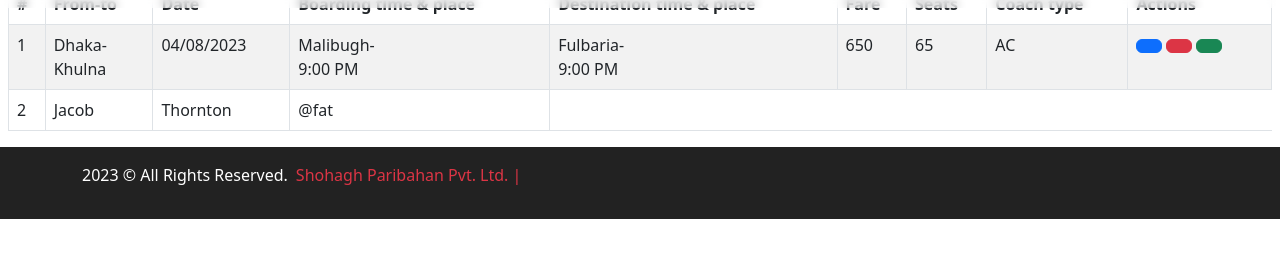
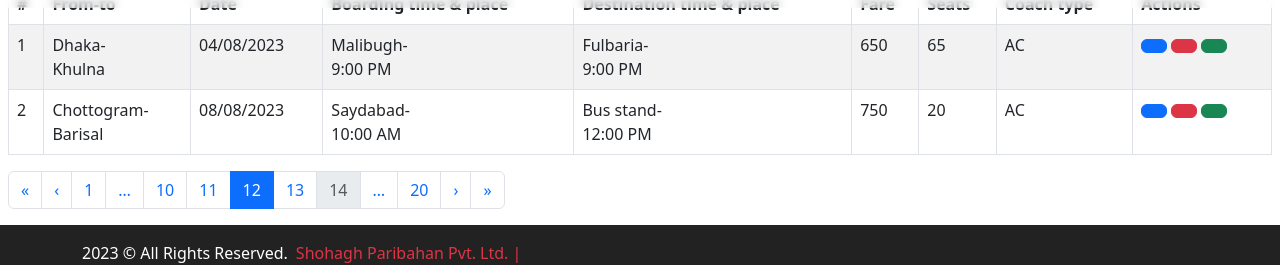
Before and after one commit to Rafi5734/shohagh_paribahan_client, a Next.js app: page /admin/all_tickets in a window 1280 px wide. Shown: the part 196-461 px from the top of the page. Built offline with nearby package versions, Linux system fonts and the light colour scheme; no server answers.

Commit message:
redux rtk query setup done

```diff
--- /dev/null
+++ b/src/Store/Providers.js
@@ -0,0 +1,10 @@
+import { Provider } from "react-redux";
+import { store } from "./store";
+
+import React from "react";
+
+const Providers = ({ children }) => {
+  return <Provider store={store}>{children}</Provider>;
+};
+
+export default Providers;
--- /dev/null
+++ b/src/Store/store.js
@@ -0,0 +1,12 @@
+import { configureStore } from "@reduxjs/toolkit";
+import { allTickets } from "@/api/AllTickets";
+import { setupListeners } from "@reduxjs/toolkit/query";
+
+export const store = configureStore({
+  reducer: {
+    [allTickets.reducerPath]: allTickets.reducer,
+  },
+  middleware: (getDefaultMiddlewares) =>
+    getDefaultMiddlewares().concat(allTickets.middleware),
+});
+setupListeners(store.dispatch);
--- /dev/null
+++ b/src/api/AllTickets.js
@@ -0,0 +1,18 @@
+import { createApi, fetchBaseQuery } from "@reduxjs/toolkit/query/react";
+
+export const allTickets = createApi({
+  reducerPath: "all_tickets",
+  refetchOnFocus: true,
+  baseQuery: fetchBaseQuery({
+    baseUrl: "https://jsonplaceholder.typicode.com/",
+  }),
+  tagTypes: ["all_tickets"],
+  endpoints: (builder) => ({
+    getAllTickets: builder.query({
+      query: () => `todos`,
+      providesTags: ["all_tickets"],
+    }),
+  }),
+});
+
+export const { useGetAllTicketsQuery } = allTickets;
--- a/src/app/admin/all_tickets/page.js
+++ b/src/app/admin/all_tickets/page.js
@@ -5,8 +5,13 @@ import Table from "react-bootstrap/Table";
 import Button from "react-bootstrap/Button";
 import OverlayTrigger from "react-bootstrap/OverlayTrigger";
 import Tooltip from "react-bootstrap/Tooltip";
+import Pagination from "react-bootstrap/Pagination";
+import { useGetAllTicketsQuery } from "@/api/AllTickets";
 
 const AllTickets = () => {
+  const { data } = useGetAllTicketsQuery();
+
+  console.log(data);
   return (
     <div className="mt-5 pt-5">
       <h3 className="mt-3 text-center">All tickets</h3>
@@ -97,12 +102,92 @@ const AllTickets = () => {
             </tr>
             <tr>
               <td>2</td>
-              <td>Jacob</td>
-              <td>Thornton</td>
-              <td>@fat</td>
+              <td>
+                <div>
+                  <p className="m-0">Chottogram-</p>
+                  <p className="m-0">Barisal</p>
+                </div>
+              </td>
+              <td>08/08/2023</td>
+              <td>
+                <div>
+                  <p className="m-0">Saydabad-</p>
+                  <p className="m-0">10:00 AM</p>
+                </div>
+              </td>
+              <td>
+                <div>
+                  <p className="m-0">Bus stand-</p>
+                  <p className="m-0">12:00 PM</p>
+                </div>
+              </td>
+              <td>750</td>
+              <td>20</td>
+              <td>AC</td>
+              <td>
+                <div>
+                  <OverlayTrigger
+                    overlay={
+                      <Tooltip id="tooltip-disabled">Edit ticket</Tooltip>
+                    }
+                  >
+                    <span className="d-inline-block">
+                      <Button variant="primary" className="me-1">
+                        <i
+                          className="fa-solid fa-pen-to-square "
+                          style={{ color: "white" }}
+                        ></i>
+                      </Button>{" "}
+                    </span>
+                  </OverlayTrigger>
+                  <OverlayTrigger
+                    overlay={
+                      <Tooltip id="tooltip-disabled">Delete ticket</Tooltip>
+                    }
+                  >
+                    <span className="d-inline-block">
+                      <Button variant="danger" className="me-1">
+                        <i
+                          class="fa-solid fa-trash-can"
+                          style={{ color: "white" }}
+                        ></i>
+                      </Button>{" "}
+                    </span>
+                  </OverlayTrigger>
+                  <OverlayTrigger
+                    overlay={
+                      <Tooltip id="tooltip-disabled">View Details</Tooltip>
+                    }
+                  >
+                    <span className="d-inline-block">
+                      <Button variant="success" className="me-1">
+                        <i class="fa-solid fa-circle-info"></i>
+                      </Button>{" "}
+                    </span>
+                  </OverlayTrigger>
+                </div>
+              </td>
             </tr>
           </tbody>
         </Table>
+
+        <Pagination>
+          <Pagination.First />
+          <Pagination.Prev />
+          <Pagination.Item>{1}</Pagination.Item>
+          <Pagination.Ellipsis />
+
+          <Pagination.Item>{10}</Pagination.Item>
+          <Pagination.Item>{11}</Pagination.Item>
+          <Pagination.Item active>{12}</Pagination.Item>
+          <Pagination.Item>{13}</Pagination.Item>
+          <Pagination.Item disabled>{14}</Pagination.Item>
+
+          <Pagination.Ellipsis />
+          <Pagination.Item>{20}</Pagination.Item>
+          <Pagination.Next />
+          <Pagination.Last />
+        </Pagination>
       </div>
     </div>
   );
--- a/src/app/layout.js
+++ b/src/app/layout.js
@@ -6,6 +6,7 @@ import Link from "next/link";
 
 import { usePathname } from "next/navigation";
 import Footer from "@/components/Footer";
+import Providers from "@/Store/Providers";
 
 const inter = Inter({ subsets: ["latin"] });
 
@@ -126,7 +127,8 @@ export default function RootLayout({ children }) {
             </div>
           </nav>
         </div>
-        {children}
+        <Providers>{children}</Providers>
+
         <Footer></Footer>
 
         <script
```
